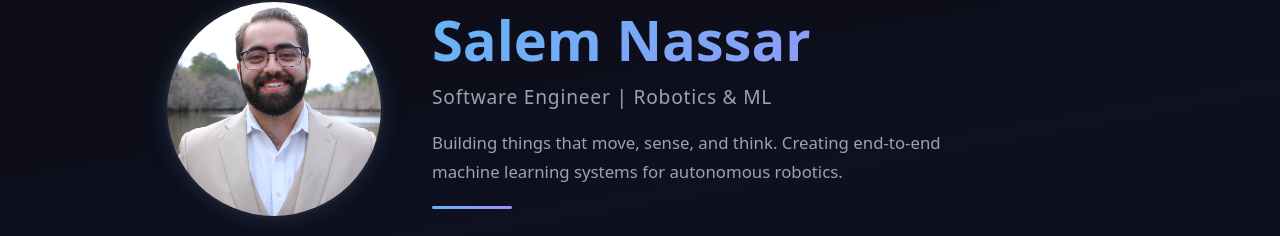
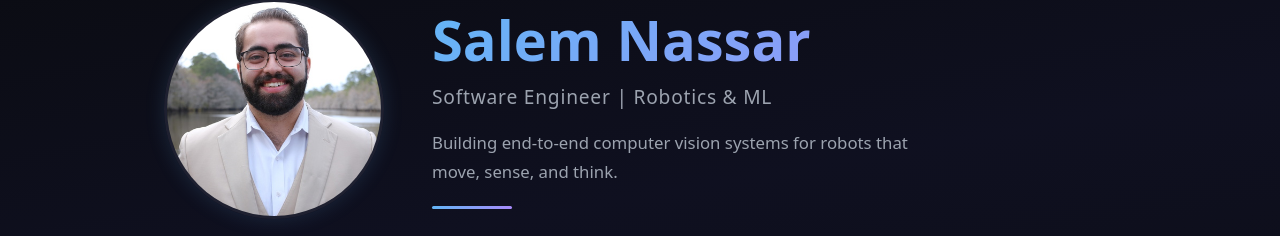
Before and after one commit to Salemmander/Portfolio, a React (Vite) app: page / in a window 1280 px wide. Shown: the part 101-337 px from the top of the page. Built offline with nearby package versions, Linux system fonts and the light colour scheme.

Commit message:
update tagline

```diff
--- a/src/App.jsx
+++ b/src/App.jsx
@@ -17,8 +17,7 @@ function App() {
           <h1>Salem Nassar</h1>
           <p className="hero-subtitle">Software Engineer | Robotics &amp; ML</p>
           <p className="tagline">
-            Building things that move, sense, and think.
-            Creating end-to-end machine learning systems for autonomous robotics.
+            Building end-to-end computer vision systems for robots that move, sense, and think.
           </p>
           <div className="hero-accent-line" />
         </div>
```
